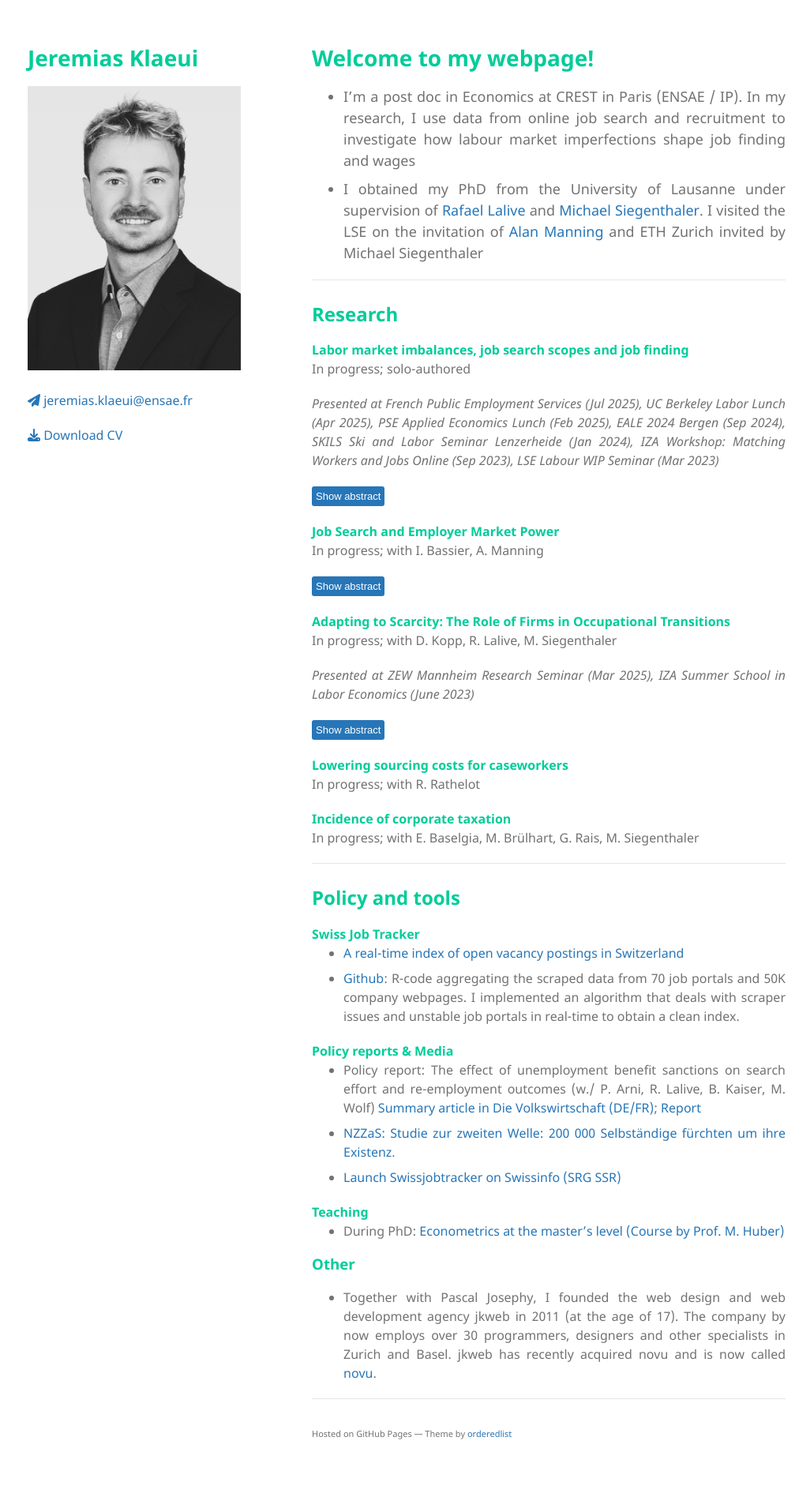
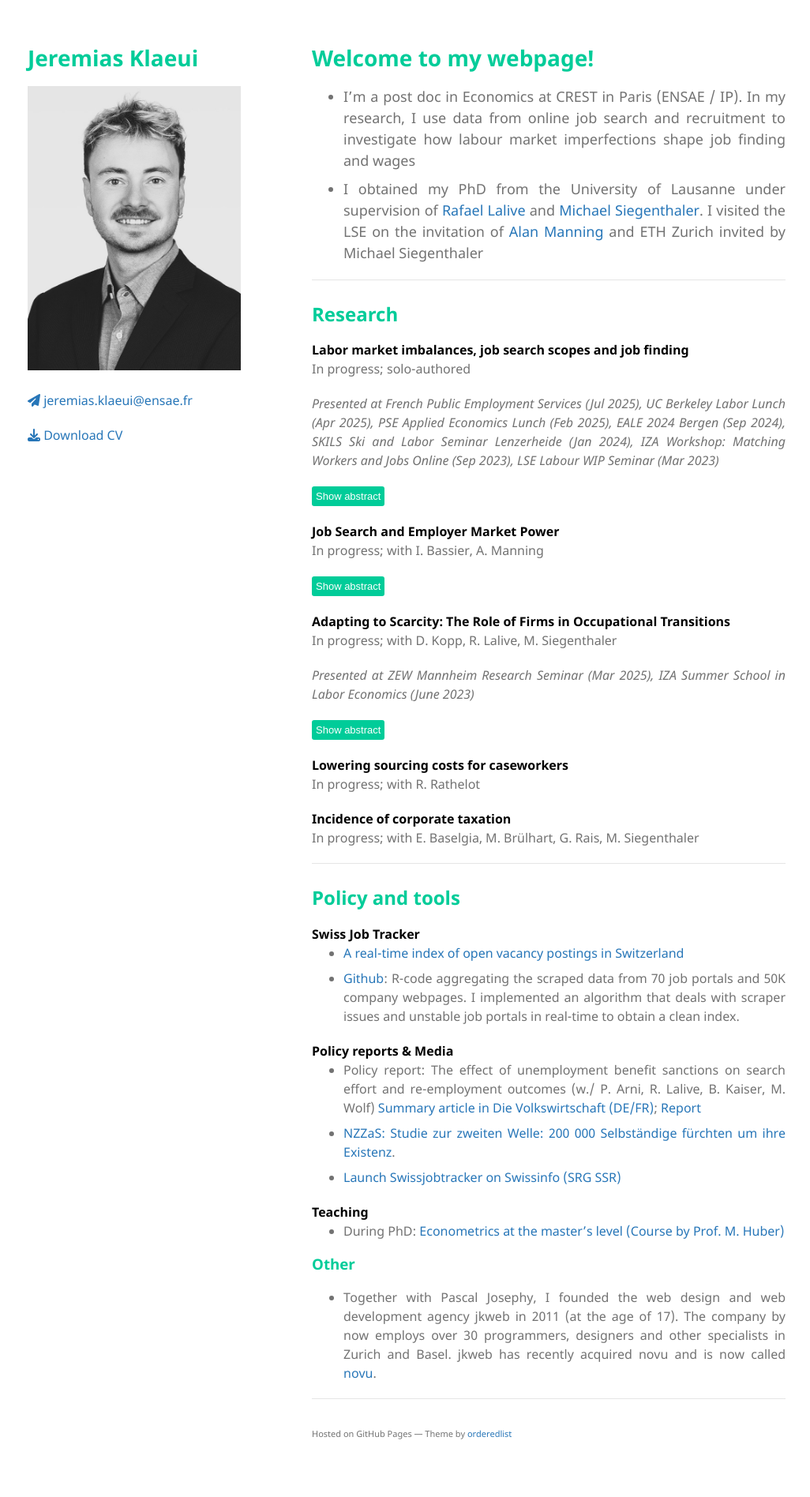
Before and after one commit to jklaeui/jklaeui.github.io, a Jekyll site: the page built from index.md, in a window 1280 px wide. Shown: the whole page at 79% size, without its empty margins (125-1151 px from the left). Built offline with Jekyll 4.4.1, drawn with Linux system fonts in a browser that asks for light colours; nearby versions of some CDN libraries; our own code applies the rules of GitHub Pages for plain Markdown files; the repository's description, which GitHub fills in, is left out.

Commit message:
colors again

```diff
--- a/_sass/jekyll-theme-minimal.scss
+++ b/_sass/jekyll-theme-minimal.scss
@@ -43,6 +43,7 @@ h1 a {
 
 h4{
   margin:0;
+  color: #010101;
 }
 
 a {
@@ -54,6 +55,29 @@ a:hover, a:focus {
   color: #2776b8;
   text-decoration:underline;
 }
+
+
+ .abstract {
+        display: none; /* Abstracts are hidden by default */
+        margin: 10px 0;
+        padding: 10px;
+        background-color: #f9f9f9;
+        border: 1px solid #0056b3;
+}
+.show-button {
+        cursor: pointer;
+        background-color: #00cc99;
+        color: white;
+  padding: 5px;
+  border: none;
+  border-radius: 3px;
+  font-size: 13px;
+}
+
+.show-button:hover {
+        background-color: #0056b3;
+  }
+
 
 a small {
   font-size:11px;
--- a/index.md
+++ b/index.md
@@ -84,27 +84,3 @@ In progress; with E. Baselgia, M. Brülhart, G. Rais, M. Siegenthaler
         }
     }
 </script>
-
-<style>
-    /* CSS for styling */
-    .abstract {
-        display: none; /* Abstracts are hidden by default */
-        margin: 10px 0;
-        padding: 10px;
-        background-color: #f9f9f9;
-        border: 1px solid #ddd;
-    }
-    .show-button {
-        cursor: pointer;
-        background-color: #2776b8;
-        color: white;
-  padding: 5px;
-  border: none;
-  border-radius: 3px;
-  font-size: 13px;
-      }
-
-   .show-button:hover {
-        background-color: #0056b3;
-    }
-</style>
```
